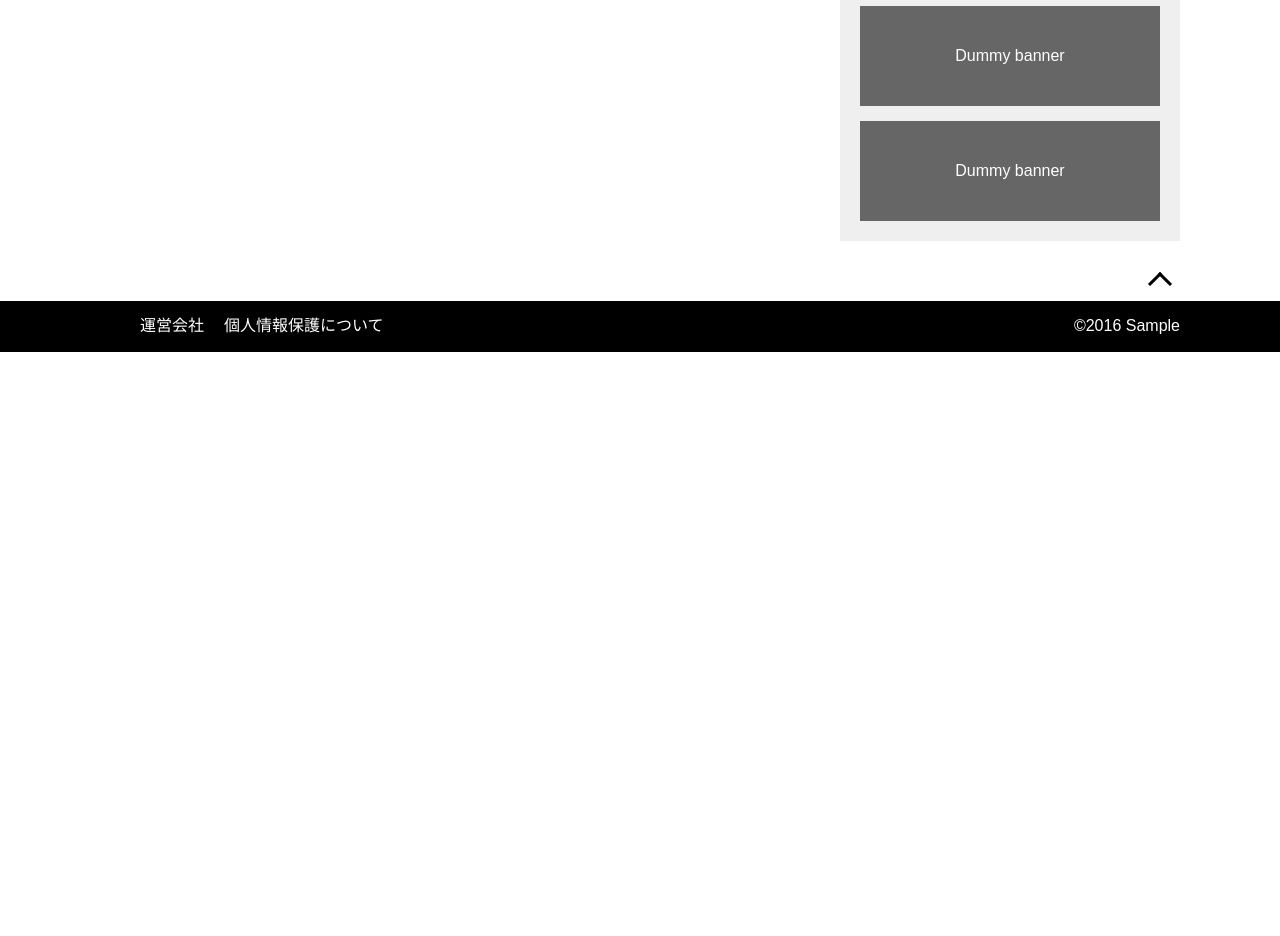
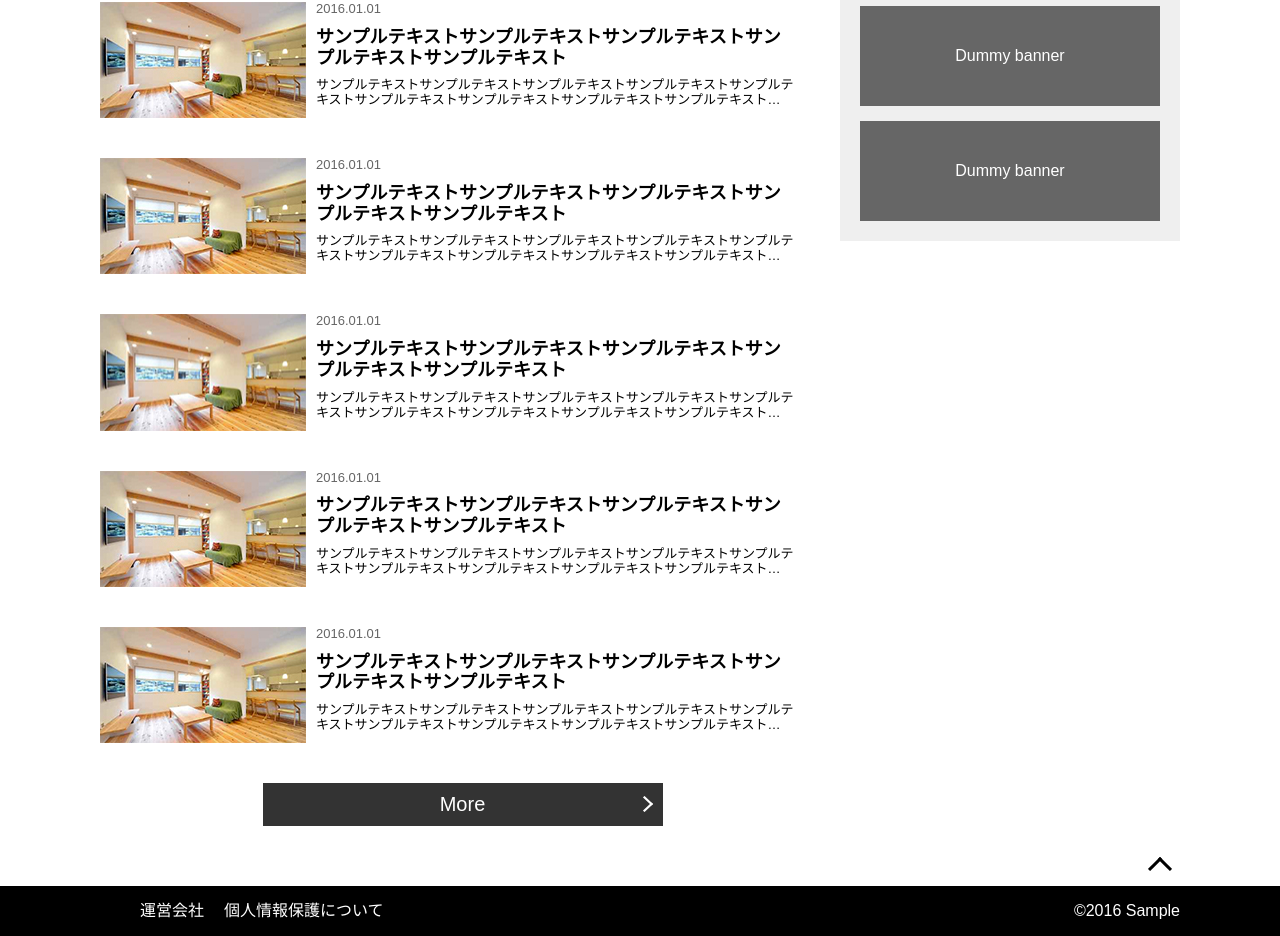
Before and after one commit to jairusd/LIG-frontend-exam, a React (Create React App) app: page / in a window 1280 px wide. Shown: the part 1373-2309 px from the top of the page. Before the commit the page ends 1725 px from the top, so only its background shows below. Built offline with nearby package versions, Linux system fonts and the light colour scheme.

Commit message:
added show more button

```diff
--- a/src/components/Posts.js
+++ b/src/components/Posts.js
@@ -1,13 +1,30 @@
-import React from 'react'
+import React, {useState} from 'react'
 import Post from './Post'
 import {posts} from '../constants'
+import buttonArrow from '../img/button-arrow.png'
 
 export default function Posts() {
+  const [page, setPage] = useState(1)
+
+  const showMore = () => {
+    setPage(page + 1)
+  }
+
   return (
-    <div>
-      {posts.map(post => (
-        <Post data={post} />
-      ))}
+    <div className="posts-container">
+      <div className="posts">
+        {
+          posts
+            .slice(0, page * 10)
+            .map((post, i) => <Post key={i} data={post} />)
+        }
+      </div>
+
+      <button type="button" onClick={showMore} className="show-more">
+        More
+
+        <img src={buttonArrow} className="button-arrow" alt="show more" />
+      </button>
     </div>
   )
 }
--- a/src/constants.js
+++ b/src/constants.js
@@ -1,3 +1,3 @@
-export const posts = [1, 2, 3, 4]
+export const posts = Array(100).fill('')
 export const sliderBG = ['cat', 'mountain', 'beach']
 export const footerLinks = ['運営会社', '個人情報保護について']
--- a/src/styles/index.scss
+++ b/src/styles/index.scss
@@ -4,6 +4,7 @@ $primary-color: #e7ba2f;
 $white: #fff;
 $black: #000;
 $light-grey: #efefef;
+$neutral-grey: #333;
 $dark-grey: #666;
 $mid-grey: #999;
 
@@ -198,6 +199,18 @@ body {
 .main-content {
 	padding-right: 15px;
 
+	.posts-container {
+		display: flex;
+		flex-direction: column;
+		align-items: stretch;
+	}
+
+	.posts {
+		display: flex;
+		flex-direction: column;
+		align-items: stretch;
+	}
+
 	.post {
 		display: flex;
 		margin-bottom: 40px;
@@ -228,6 +241,26 @@ body {
 		.post-text {
 			margin: 0 auto 10px;
 			font-size: 13px;
+		}
+	}
+
+	.show-more {
+		background-color: $neutral-grey;
+		border: 0;
+		color: $white;
+		font-size: 20px;
+		padding: 10px;
+		cursor: pointer;
+		width: 400px;
+		align-self: center;
+		position: relative;
+		display: flex;
+		align-items: center;
+		justify-content: center;
+
+		.button-arrow {
+			position: absolute;
+			right: 10px;
 		}
 	}
 }
```
Also changed, not shown: src/img/button-arrow.png (added).
